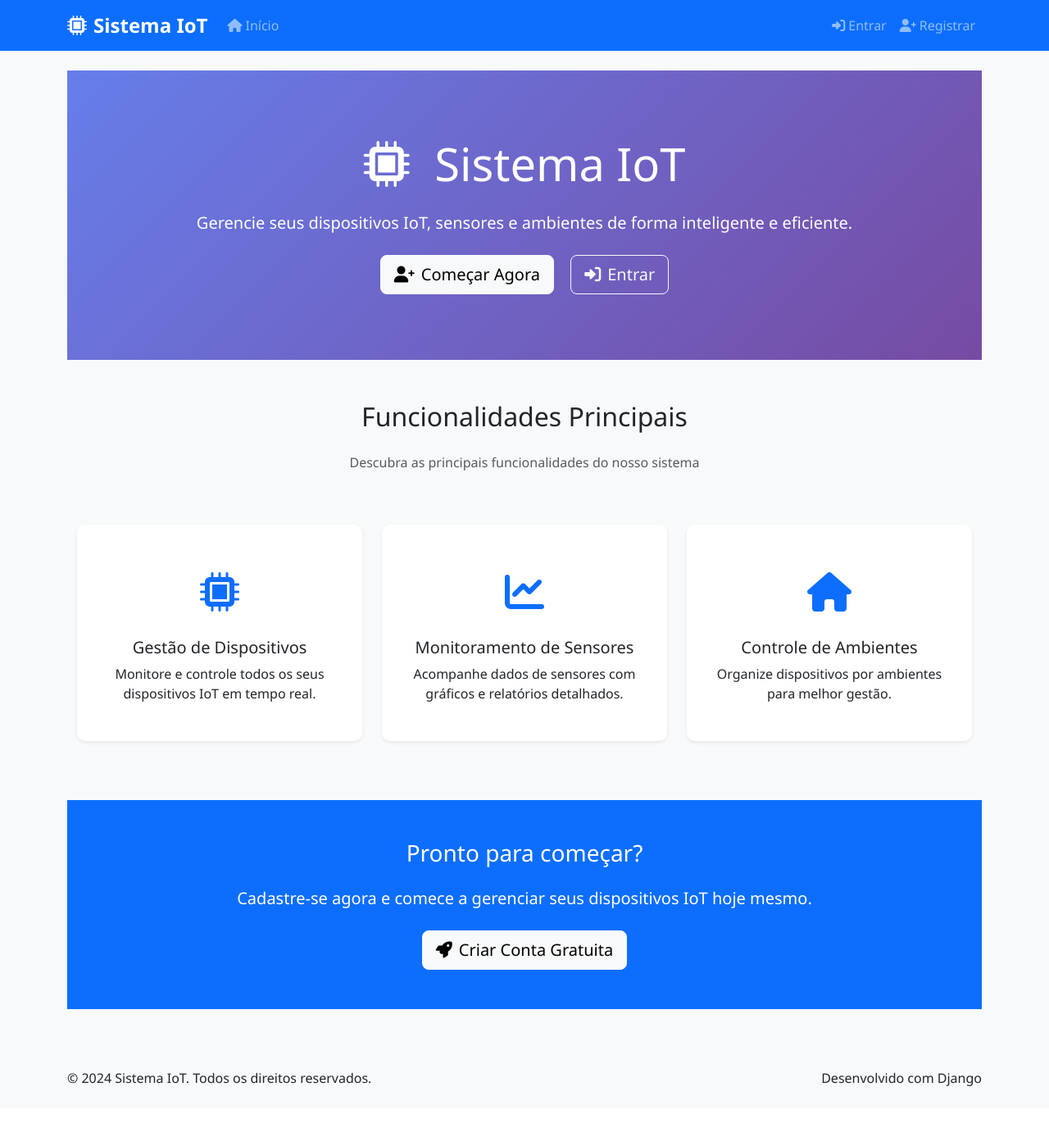
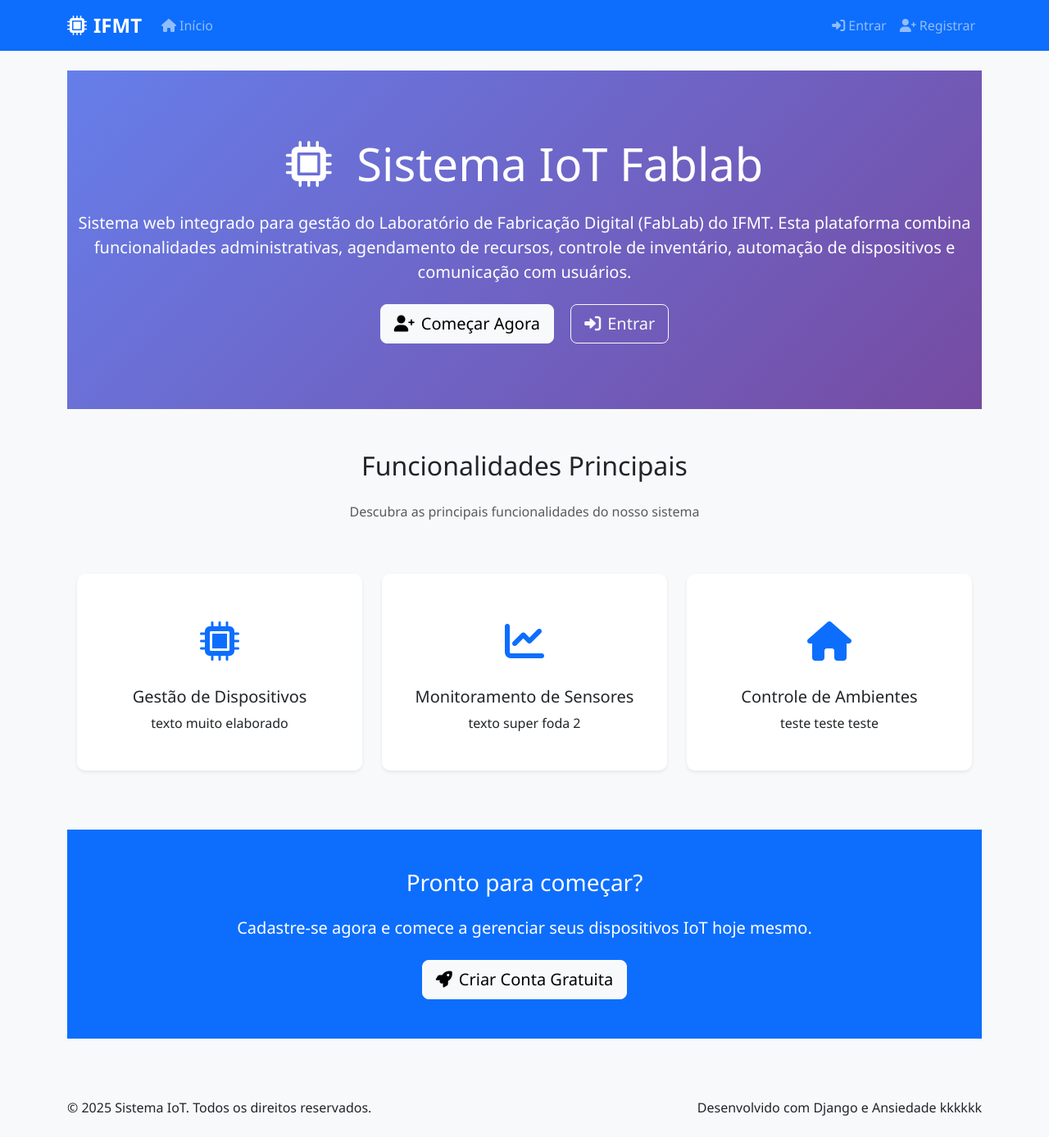
Before and after one commit to Madu-Rainbow/projeto-Iot-web-Mad, a Django app: page / in a window 1280 px wide. Shown: the whole page at 82% size. Before the commit the page ends 1325 px from the top, so only its background shows below. Run offline with Django 5.2, Linux system fonts and the light colour scheme.

Commit message:
Atualização dos templates e configurações do sistema IoT

```diff
--- a/templates/base.html
+++ b/templates/base.html
@@ -21,7 +21,7 @@
     <nav class="navbar navbar-expand-lg navbar-dark bg-primary">
         <div class="container">
             <a class="navbar-brand" href="{% url 'home' %}">
-                <i class="fas fa-microchip me-2"></i>Sistema IoT
+                <i class="fas fa-microchip me-2"></i>IFMT
             </a>
 
             <button class="navbar-toggler" type="button" data-bs-toggle="collapse" data-bs-target="#navbarNav">
@@ -99,10 +99,10 @@
         <div class="container">
             <div class="row">
                 <div class="col-md-6">
-                    <p class="mb-0">&copy; 2024 Sistema IoT. Todos os direitos reservados.</p>
+                    <p class="mb-0">&copy; 2025 Sistema IoT. Todos os direitos reservados.</p>
                 </div>
                 <div class="col-md-6 text-end">
-                    <p class="mb-0">Desenvolvido com Django</p>
+                    <p class="mb-0">Desenvolvido com Django e Ansiedade kkkkkk</p>
                 </div>
             </div>
         </div>
--- a/templates/core/home.html
+++ b/templates/core/home.html
@@ -8,10 +8,10 @@
     <div class="container">
         <h1 class="display-4 mb-4">
             <i class="fas fa-microchip me-3"></i>
-            Sistema IoT
+            Sistema IoT Fablab
         </h1>
         <p class="lead mb-4">
-            Gerencie seus dispositivos IoT, sensores e ambientes de forma inteligente e eficiente.
+            Sistema web integrado para gestão do Laboratório de Fabricação Digital (FabLab) do IFMT. Esta plataforma combina funcionalidades administrativas, agendamento de recursos, controle de inventário, automação de dispositivos e comunicação com usuários.
         </p>
         {% if not user.is_authenticated %}
         <div class="mt-4">
@@ -50,7 +50,7 @@
                     </div>
                     <h5 class="card-title">Gestão de Dispositivos</h5>
                     <p class="card-text">
-                        Monitore e controle todos os seus dispositivos IoT em tempo real.
+                    texto muito elaborado
                     </p>
                 </div>
             </div>
@@ -64,7 +64,7 @@
                     </div>
                     <h5 class="card-title">Monitoramento de Sensores</h5>
                     <p class="card-text">
-                        Acompanhe dados de sensores com gráficos e relatórios detalhados.
+                        texto super foda 2
                     </p>
                 </div>
             </div>
@@ -78,7 +78,7 @@
                     </div>
                     <h5 class="card-title">Controle de Ambientes</h5>
                     <p class="card-text">
-                        Organize dispositivos por ambientes para melhor gestão.
+                        teste teste teste
                     </p>
                 </div>
             </div>
```
